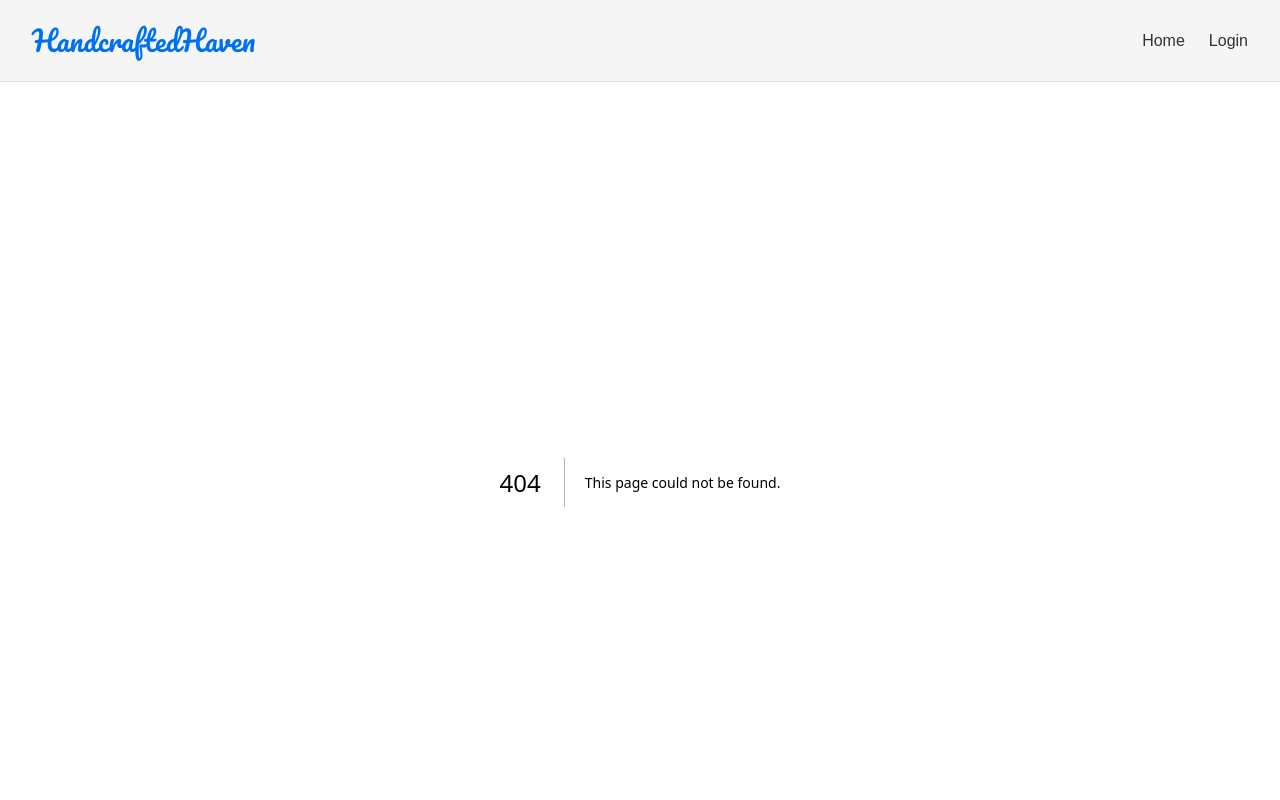
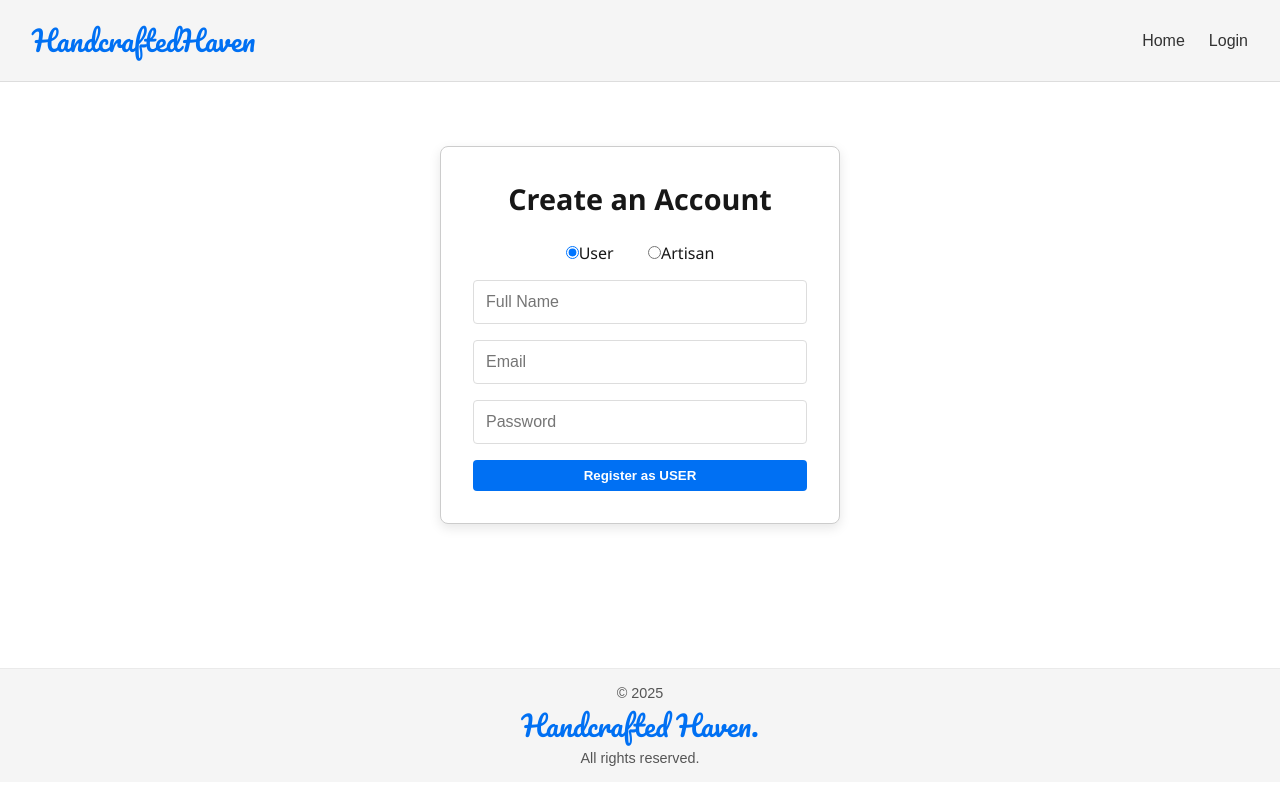
Before and after one commit to aghogho-dev/Handcrafted-Haven, a Next.js app in the folder haven/: page /register in a window 1280 px wide. Before the commit this address had no page. Shown: the top 800 px of the page. Built offline with nearby package versions, Linux system fonts and the light colour scheme.

Commit message:
login and register

```diff
--- /dev/null
+++ b/haven/src/pages/login.tsx
@@ -0,0 +1,75 @@
+import { useState } from 'react';
+import styles from "@/styles/Auth.module.css";
+import { useRouter } from 'next/router';
+import type { UserRole } from '@/types/UserRole';
+import Link from "next/link";
+
+export default function Login() {
+    const [role, setRole] = useState<UserRole>('user');
+    const [email, setEmail] = useState('');
+    const [password, setPassword] = useState('');
+    const router = useRouter();
+
+    const handleLogin = async (e: React.FormEvent) => {
+        e.preventDefault();
+
+        if (email && password) {
+            role === "user" ? router.push("/") : router.push("/dashboard")
+        }
+    };
+
+    return (
+        <div className={styles.container}>
+            <h1>Login</h1>
+            <form onSubmit={handleLogin} className={styles.form}>
+                <div className={styles.roleSwitch}>
+                    <label>
+                        <input
+                        type="radio"
+                        name="role"
+                        value="user"
+                        checked={role === 'user'}
+                        onChange={() => setRole('user')}
+                        />
+                        User
+                    </label>
+
+                    <label>
+                        <input
+                        type="radio"
+                        name="role"
+                        value="artisan"
+                        checked={role === 'artisan'}
+                        onChange={() => setRole('artisan')}
+                        />
+                        Artisan
+                    </label>
+                </div>
+
+                <input
+                type="email"
+                placeholder="info@example.com"
+                value={email}
+                onChange={e => setEmail(e.target.value)}
+                required
+                />
+
+                <input
+                type="password"
+                placeholder="***********"
+                value={password}
+                onChange={e => setPassword(e.target.value)}
+                required
+                />
+
+                <button className={styles.button} type="submit">Login as {role.toLocaleUpperCase()}</button>
+            </form>
+            <p style={{ marginTop: "1rem", textAlign: "center" }}>
+                Don&apos;t have an account?{" "}
+                <Link href="/register" style={{ color: "#0070f3", fontWeight: "bold" }}>
+                Register
+                </Link>
+            </p>
+        </div>
+    );
+}
--- /dev/null
+++ b/haven/src/pages/register.tsx
@@ -0,0 +1,101 @@
+import { useState } from 'react';
+import { useRouter } from 'next/router';
+import styles from "@/styles/Auth.module.css";
+import type { UserRole } from '@/types/UserRole';
+
+export default function Register() {
+
+    const [role, setRole] = useState<UserRole>('user');
+    const [email, setEmail] = useState('');
+    const [password, setPassword] = useState('');
+    const [name, setName] = useState('');
+    const [error, setError] = useState('');
+    const router = useRouter();
+
+    const handleRegister = async (e: React.FormEvent) => {
+        e.preventDefault();
+
+        try {
+            const res = await fetch('/api/register', {
+                method: 'POST',
+                headers: {
+                    'Content-Type': 'application/json',
+                },
+                body: JSON.stringify({ name, email, password, role }),
+            });
+
+            if (!res.ok) {
+                const { message } = await res.json();
+                setError(message || 'Registration failed');
+                return;
+            }
+
+            if (role === "user") {
+                router.push("/");
+            } else {
+                router.push("/dashboard");
+            }
+        } catch (err) {
+            console.error(err);
+            setError('Something went wrong. Please try again later.');
+        }
+    };
+
+    return (
+    <div className={styles.container}>
+      <h1 className={styles.title}>Create an Account</h1>
+      <form onSubmit={handleRegister} className={styles.form}>
+        <div className={styles.roleSwitch}>
+          <label>
+            <input
+            className={styles.input}
+            type="radio"
+            name="role"
+            value="user"
+            checked={role === "user"}
+            onChange={() => setRole("user")}
+            />
+            User
+          </label>
+          <label>
+            <input
+            className={styles.input}
+            type="radio"
+            name="role"
+            value="artisan"
+            checked={role === "artisan"}
+            onChange={() => setRole("artisan")}
+            />
+            Artisan
+          </label>
+        </div>
+        <input
+        className={styles.input}
+        type="text"
+        placeholder="Full Name"
+        value={name}
+        onChange={(e) => setName(e.target.value)}
+        required
+        />
+        <input
+        className={styles.input}
+        type="email"
+        placeholder="Email"
+        value={email}
+        onChange={(e) => setEmail(e.target.value)}
+        required
+        />
+        <input
+        className={styles.input}
+        type="password"
+        placeholder="Password"
+        value={password}
+        onChange={(e) => setPassword(e.target.value)}
+        required
+        />
+        {error && <p style={{ color: "red" }}>{error}</p>}
+        <button className={styles.button} type="submit">Register as {role.toLocaleUpperCase()}</button>
+      </form>
+    </div>
+  );
+}
--- /dev/null
+++ b/haven/src/styles/Auth.module.css
@@ -0,0 +1,54 @@
+.container {
+  max-width: 400px;
+  margin: 4rem auto;
+  padding: 2rem;
+  border: 1px solid #ccc;
+  border-radius: 8px;
+  box-shadow: 0 4px 12px rgba(0, 0, 0, 0.1);
+  background-color: #fff;
+  font-family: 'Segoe UI', sans-serif;
+}
+
+.title {
+  text-align: center;
+  font-size: 1.8rem;
+  margin-bottom: 1.5rem;
+}
+
+.form {
+  display: flex;
+  flex-direction: column;
+  gap: 1rem;
+}
+
+.input {
+  padding: 0.75rem;
+  border: 1px solid #ddd;
+  border-radius: 4px;
+  font-size: 1rem;
+}
+
+.button {
+  padding: 0.5rem;
+  background-color: #0070f3;
+  color: white;
+  border: none;
+  border-radius: 4px;
+  cursor: pointer;
+  font-weight: 600;
+  transition: background-color 0.2s ease-in-out;
+}
+
+.button:hover {
+  background-color: #005ecb;
+}
+
+.roleSwitch {
+  display: flex;
+  justify-content: space-around;
+  width: 50%;
+  margin: 0 auto;
+  gap: 1rem;
+  /* margin-bottom: 1rem; */
+
+}
--- a/haven/src/styles/Footer.module.css
+++ b/haven/src/styles/Footer.module.css
@@ -6,5 +6,5 @@
     text-align: center;
     font-size: 0.9rem;
     border-top: 1px solid #eaeaea;
-    margin-top: 10rem;
+    margin-top: 9rem;
 }
--- /dev/null
+++ b/haven/src/types/UserRole.ts
@@ -0,0 +1 @@
+export type UserRole = "user" | "artisan";
```
